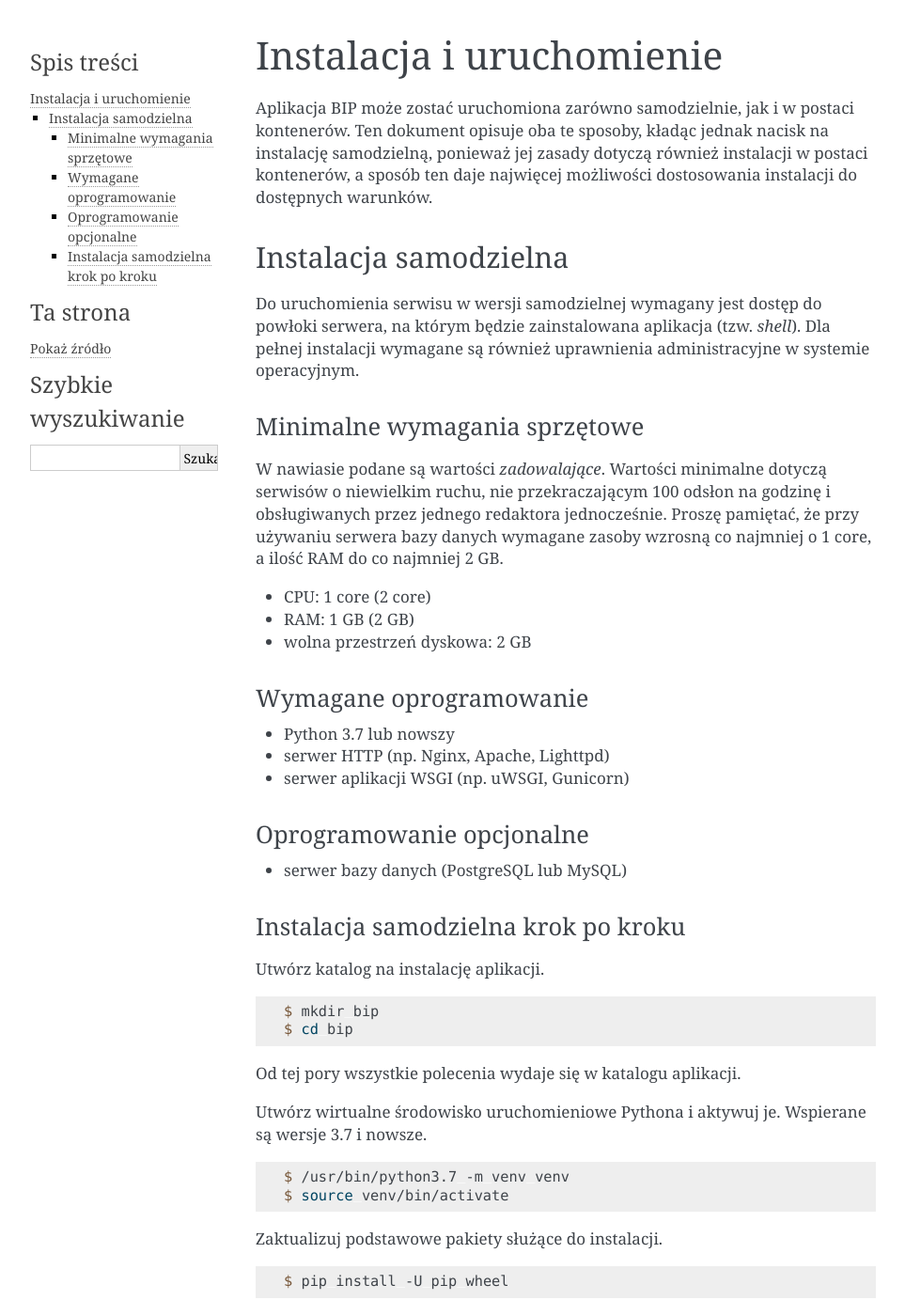
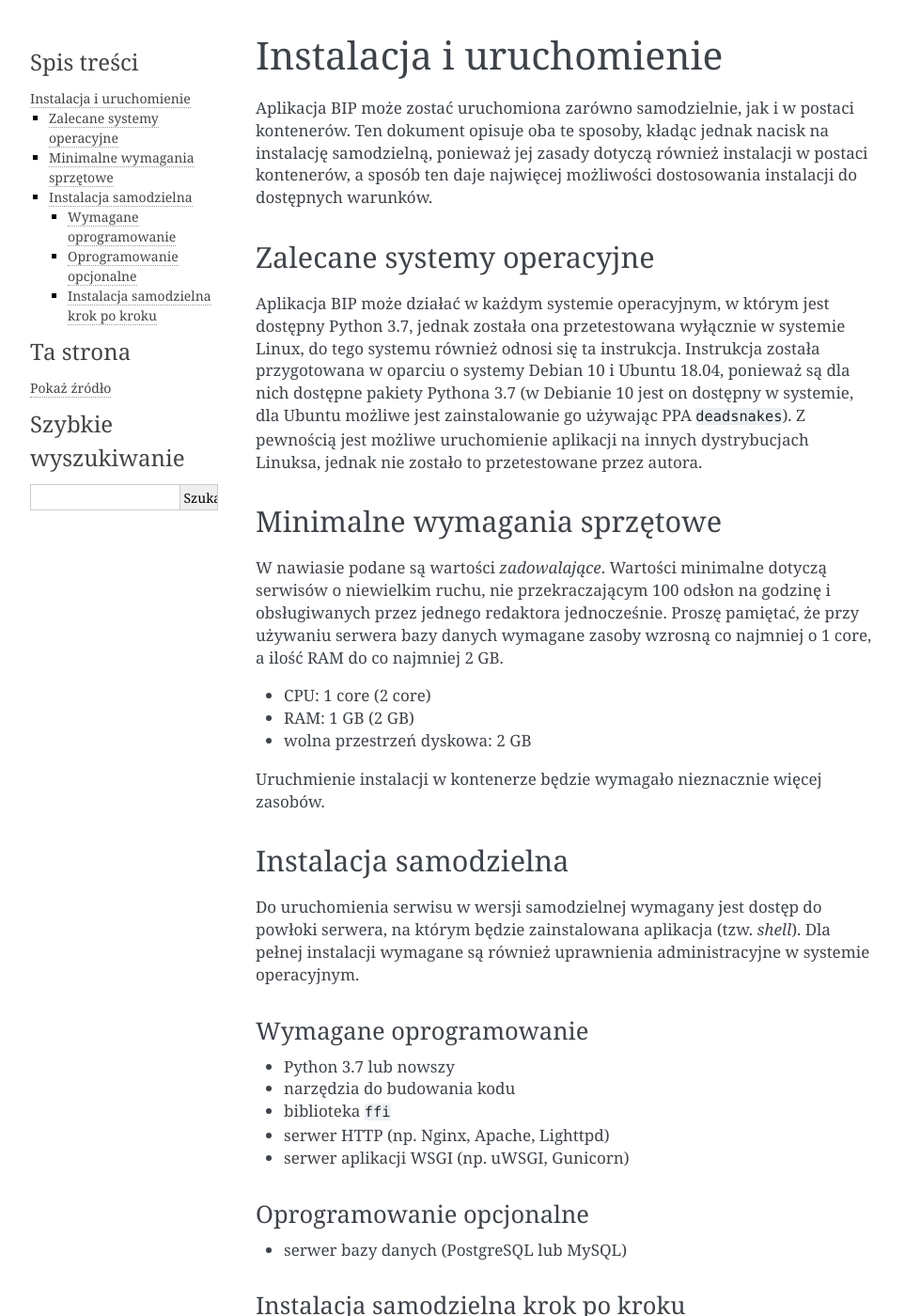
Before and after one commit to zgoda/bip, a Sphinx documentation site: the page built from docs/install.rst, in a window 1280 px wide and 1400 px high. Shown: the whole window at 94% size, without its empty margins (148-1111 px from the left). Built offline with Sphinx 7.4.7, drawn with Linux system fonts in a browser that asks for light colours; some of the changed text lies outside the part shown.

Commit message:
More on system prep in install doc

```diff
--- a/docs/install.rst
+++ b/docs/install.rst
@@ -3,13 +3,13 @@ Instalacja i uruchomienie
 
 Aplikacja BIP może zostać uruchomiona zarówno samodzielnie, jak i w postaci kontenerów. Ten dokument opisuje oba te sposoby, kładąc jednak nacisk na instalację samodzielną, ponieważ jej zasady dotyczą również instalacji w postaci kontenerów, a sposób ten daje najwięcej możliwości dostosowania instalacji do dostępnych warunków.
 
-Instalacja samodzielna
-----------------------
+Zalecane systemy operacyjne
+---------------------------
 
-Do uruchomienia serwisu w wersji samodzielnej wymagany jest dostęp do powłoki serwera, na którym będzie zainstalowana aplikacja (tzw. *shell*). Dla pełnej instalacji wymagane są również uprawnienia administracyjne w systemie operacyjnym.
+Aplikacja BIP może działać w każdym systemie operacyjnym, w którym jest dostępny Python 3.7, jednak została ona przetestowana wyłącznie w systemie Linux, do tego systemu również odnosi się ta instrukcja. Instrukcja została przygotowana w oparciu o systemy Debian 10 i Ubuntu 18.04, ponieważ są dla nich dostępne pakiety Pythona 3.7 (w Debianie 10 jest on dostępny w systemie, dla Ubuntu możliwe jest zainstalowanie go używając PPA ``deadsnakes``). Z pewnością jest możliwe uruchomienie aplikacji na innych dystrybucjach Linuksa, jednak nie zostało to przetestowane przez autora.
 
 Minimalne wymagania sprzętowe
-^^^^^^^^^^^^^^^^^^^^^^^^^^^^^
+-----------------------------
 
 W nawiasie podane są wartości *zadowalające*. Wartości minimalne dotyczą serwisów o niewielkim ruchu, nie przekraczającym 100 odsłon na godzinę i obsługiwanych przez jednego redaktora jednocześnie. Proszę pamiętać, że przy używaniu serwera bazy danych wymagane zasoby wzrosną co najmniej o 1 core, a ilość RAM do co najmniej 2 GB.
 
@@ -17,10 +17,19 @@ W nawiasie podane są wartości *zadowalające*. Wartości minimalne dotyczą se
 * RAM: 1 GB (2 GB)
 * wolna przestrzeń dyskowa: 2 GB
 
+Uruchmienie instalacji w kontenerze będzie wymagało nieznacznie więcej zasobów.
+
+Instalacja samodzielna
+----------------------
+
+Do uruchomienia serwisu w wersji samodzielnej wymagany jest dostęp do powłoki serwera, na którym będzie zainstalowana aplikacja (tzw. *shell*). Dla pełnej instalacji wymagane są również uprawnienia administracyjne w systemie operacyjnym.
+
 Wymagane oprogramowanie
 ^^^^^^^^^^^^^^^^^^^^^^^
 
 * Python 3.7 lub nowszy
+* narzędzia do budowania kodu
+* biblioteka ``ffi``
 * serwer HTTP (np. Nginx, Apache, Lighttpd)
 * serwer aplikacji WSGI (np. uWSGI, Gunicorn)
 
@@ -31,6 +40,14 @@ Oprogramowanie opcjonalne
 
 Instalacja samodzielna krok po kroku
 ^^^^^^^^^^^^^^^^^^^^^^^^^^^^^^^^^^^^
+
+Zalecam, by instalację przeprowadzić na zwykłym (nie administracyjnym) koncie użytkownika. Można do tego celu utworzyć nowe konto, ale zazwyczaj nie ma takiej potrzeby. Aplikacja zainstalowana w sposób opisany w tej instrukcji będzie działała używając uprawnień *zwykłego* użytkownika, a do działania w ogóle nie potrzebuje uprawnień administracyjnych.
+
+Zainstaluj wszystkie niezbędne narzędzia programistyczne.
+
+.. code-block:: shell-session
+
+    $ sudo apt install build-essential libffi-dev
 
 Utwórz katalog na instalację aplikacji.
 
@@ -65,3 +82,10 @@ Po zakończeniu instalacji utwórz w katalogu aplikacji łącze symboliczne do k
 .. code-block:: shell-session
 
     $ ln -s venv/lib/python3.7/site-packages/bip/static static
+
+Utwórz również katalog na statyczne dane konfiguracji serwisu i skopiuj do niego przykładowy plik konfiguracją serwisu.
+
+.. code-block:: shell-session
+
+    $ mkdir conf
+    $ wget -O conf/site.json https://raw.githubusercontent.com/zgoda/bip/master/conf/site.json.example
```
